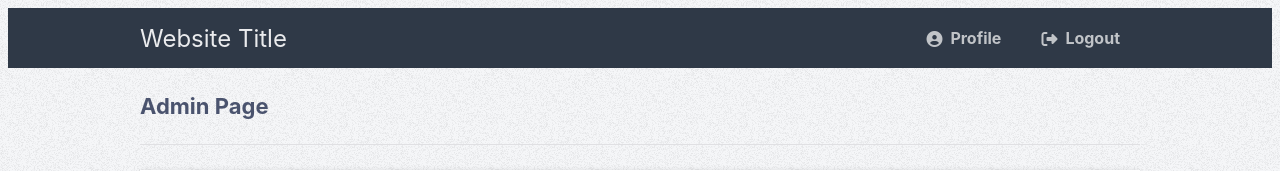
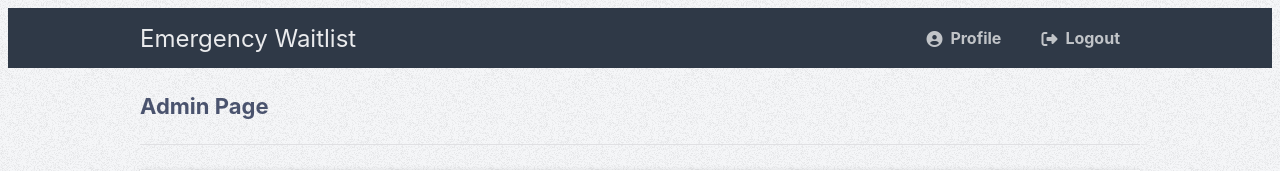
Before and after one commit to PhoenixBastien/emergency_waitlist, a PHP site: page /admin_page.php in a window 1280 px wide. Shown: the top 171 px of the page. Run offline with PHP 8.4, Linux system fonts and the light colour scheme; the visitor is signed in with stand-in values (Sample User, id 1); some libraries are stand-ins or nearby versions.

Commit message:
petits changements

```diff
--- a/public/admin_page.php
+++ b/public/admin_page.php
@@ -19,7 +19,7 @@ if (!isset($_SESSION['loggedin'])) {
     <body class="loggedin">
         <nav class="navtop">
             <div>
-				<h1>Website Title</h1>
+                <h1>Emergency Waitlist</h1>
                 <a href="profile.php"><i class="fas fa-user-circle"></i>Profile</a>
                 <a href="logout.php"><i class="fas fa-sign-out-alt"></i>Logout</a>
             </div>
--- a/public/login.php
+++ b/public/login.php
@@ -8,12 +8,12 @@ $dbname = 'emergency_waitlist';
 $port = '3306';
 // Try and connect using the info above.
 $mysqli = mysqli_connect($host, $username, $password, $dbname, $port);
-if ( mysqli_connect_errno() ) {
+if (mysqli_connect_errno()) {
 	// If there is an error with the connection, stop the script and display the error.
 	exit('Failed to connect to MySQL: ' . mysqli_connect_error());
 }
 // Now we check if the data from the login form was submitted, isset() will check if the data exists.
-if ( !isset($_POST['username'], $_POST['password']) ) {
+if (!isset($_POST['username'], $_POST['password'])) {
 	// Could not get the data that should have been sent.
 	exit('Please fill both the username and password fields!');
 }
--- a/public/patient_page.php
+++ b/public/patient_page.php
@@ -19,7 +19,7 @@ if (!isset($_SESSION['loggedin'])) {
     <body class="loggedin">
         <nav class="navtop">
             <div>
-				<h1>Website Title</h1>
+                <h1>Emergency Waitlist</h1>
                 <a href="profile.php"><i class="fas fa-user-circle"></i>Profile</a>
                 <a href="logout.php"><i class="fas fa-sign-out-alt"></i>Logout</a>
             </div>
```
Also changed, not shown: public/index.html (indentation only), public/profile.php (indentation only). Lines whose indentation alone changed are shown as unchanged.
